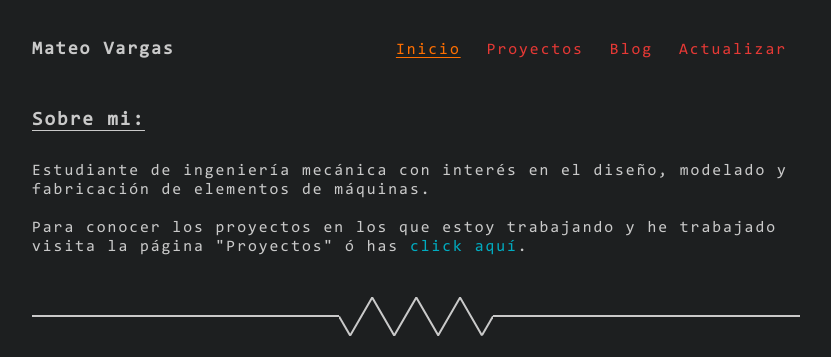
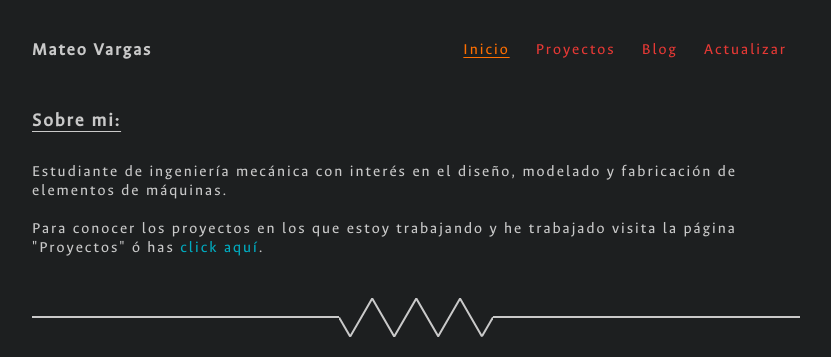
Before and after one commit to dokiun/dokiun.github.io, a plain HTML site: page index.html in a window 1280 px wide. Shown: the top 357 px of the page, without its empty margins (224-1055 px from the left). Drawn offline with Linux system fonts and the light colour scheme; a script that the page names is missing.

Commit message:
Update style.css

```diff
--- a/style.css
+++ b/style.css
@@ -24,7 +24,7 @@
 
 @font-face {
     font-family: "consola";
-    src: url("fonts/consola.ttf");
+    src: url("fonts/AncizarSans-Regular_02042016.otf");
 }
 
 *{
```
